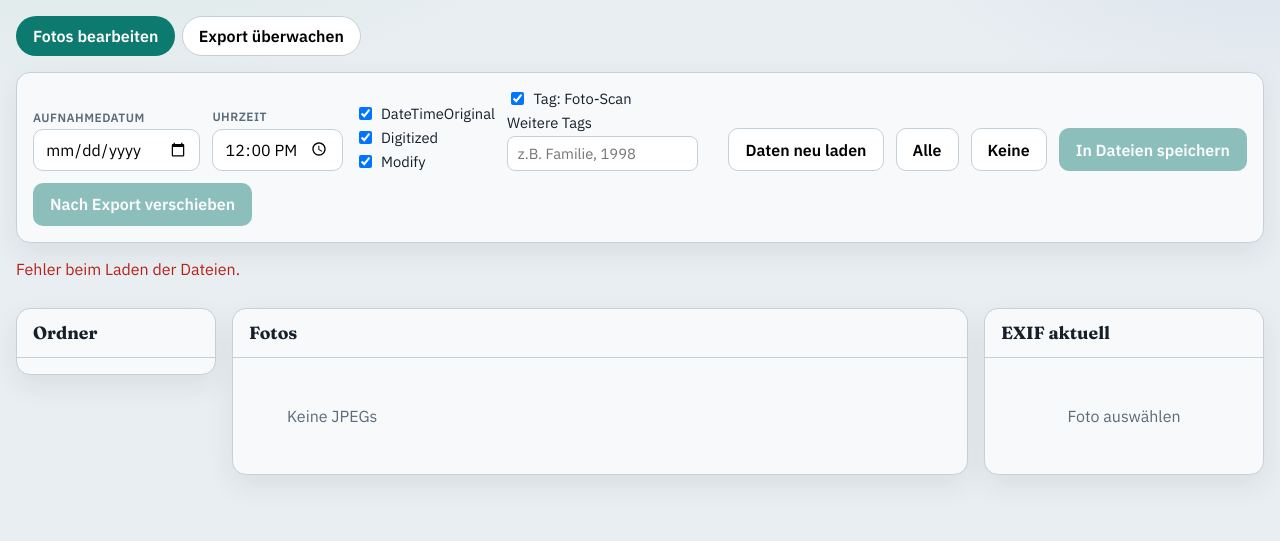
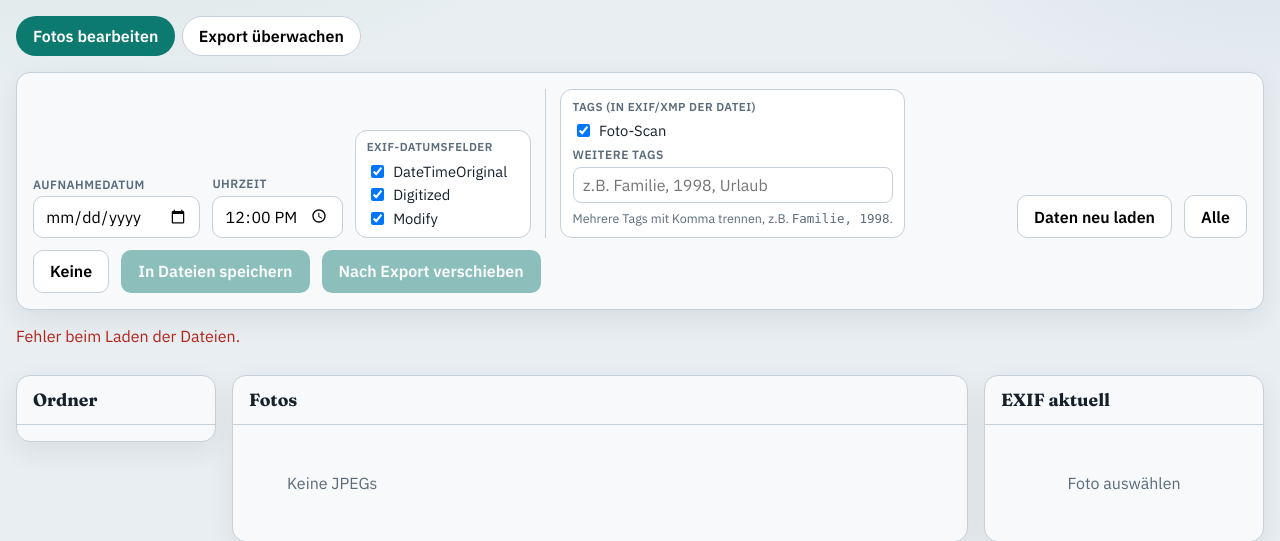
Before and after one commit to PaulG67/foto-exif, a Python web app: template app/templates/index.html in a window 1280 px wide. Shown: the part 85-626 px from the top of the page. Run offline with Jinja, Linux system fonts and the light colour scheme; the template is opened without the code that fills it, so the values that code supplies are empty.

Commit message:
Separate tags UI from EXIF fields and clarify comma-separated tags in file metadata.
Co-authored-by: Cursor <cursoragent@cursor.com>

```diff
--- a/app/templates/index.html
+++ b/app/templates/index.html
@@ -56,6 +56,28 @@
     }
     .checks { display: grid; gap: .3rem; }
     .checks label { display: flex; gap: .4rem; align-items: center; font-size: .92rem; }
+    .group {
+      display: grid; gap: .45rem;
+      padding: .55rem .7rem;
+      border: 1px solid var(--line);
+      border-radius: 12px;
+      background: #fff;
+      min-width: 11rem;
+    }
+    .group-title {
+      font-size: .72rem; font-weight: 600; text-transform: uppercase;
+      letter-spacing: .04em; color: var(--muted); margin: 0;
+    }
+    .group-hint {
+      margin: 0; font-size: .78rem; color: var(--muted); line-height: 1.35;
+    }
+    .toolbar-sep {
+      width: 1px; align-self: stretch; background: var(--line); margin: 0 .15rem;
+    }
+    #tagExtra {
+      font: inherit; padding: .45rem .6rem; border: 1px solid var(--line);
+      border-radius: 8px; min-width: 12rem; width: 100%;
+    }
     button {
       font: inherit; font-weight: 600; border: none; border-radius: 10px;
       padding: .65rem 1rem; cursor: pointer; background: #fff; border: 1px solid var(--line);
@@ -144,17 +166,25 @@
         <label for="time">Uhrzeit</label>
         <input type="time" id="time" value="12:00" />
       </div>
-      <div class="checks photos-only">
-        <label><input type="checkbox" id="fOriginal" checked /> DateTimeOriginal</label>
-        <label><input type="checkbox" id="fDigitized" checked /> Digitized</label>
-        <label><input type="checkbox" id="fModify" checked /> Modify</label>
+      <div class="group photos-only">
+        <p class="group-title">EXIF-Datumsfelder</p>
+        <div class="checks">
+          <label><input type="checkbox" id="fOriginal" checked /> DateTimeOriginal</label>
+          <label><input type="checkbox" id="fDigitized" checked /> Digitized</label>
+          <label><input type="checkbox" id="fModify" checked /> Modify</label>
+        </div>
       </div>
-      <div class="checks photos-only">
-        <label><input type="checkbox" id="tagFotoScan" checked /> Tag: Foto-Scan</label>
-        <label for="tagExtra" style="display:grid;gap:.25rem">
-          Weitere Tags
-          <input type="text" id="tagExtra" placeholder="z.B. Familie, 1998" style="font:inherit;padding:.45rem .6rem;border:1px solid var(--line);border-radius:8px;min-width:11rem" />
+      <div class="toolbar-sep photos-only" aria-hidden="true"></div>
+      <div class="group photos-only">
+        <p class="group-title">Tags (in EXIF/XMP der Datei)</p>
+        <div class="checks">
+          <label><input type="checkbox" id="tagFotoScan" checked /> Foto-Scan</label>
+        </div>
+        <label for="tagExtra" class="field" style="gap:.3rem">
+          <span style="font-size:.75rem;font-weight:600;text-transform:uppercase;letter-spacing:.04em;color:var(--muted)">Weitere Tags</span>
+          <input type="text" id="tagExtra" placeholder="z.B. Familie, 1998, Urlaub" />
         </label>
+        <p class="group-hint">Mehrere Tags mit Komma trennen, z.B. <code>Familie, 1998</code>.</p>
       </div>
       <div class="spacer"></div>
       <button type="button" id="btnReload">Daten neu laden</button>
@@ -386,7 +416,7 @@
           <div><span>Tags</span><b>${escapeHtml((f.tags || []).join(", ") || "—")}</b></div>
           <div><span>Pfad</span><b>${escapeHtml(f.path)}</b></div>
         </div>
-        <p class="hint">Immich nutzt <strong>DateTimeOriginal</strong> und erkennt Tags aus Keywords/XMP (z.B. <strong>Foto-Scan</strong>).</p>
+        <p class="hint">Immich nutzt <strong>DateTimeOriginal</strong>. Tags werden direkt in die JPEG-Datei geschrieben (EXIF XPKeywords + XMP Subject), keine Extra-Datei.</p>
         ${state.root === "photos" ? `<button type="button" id="btnUseExif">Dieses Original-Datum übernehmen</button>` : ""}
       `;
       $("btnUseExif")?.addEventListener("click", () => {
```
